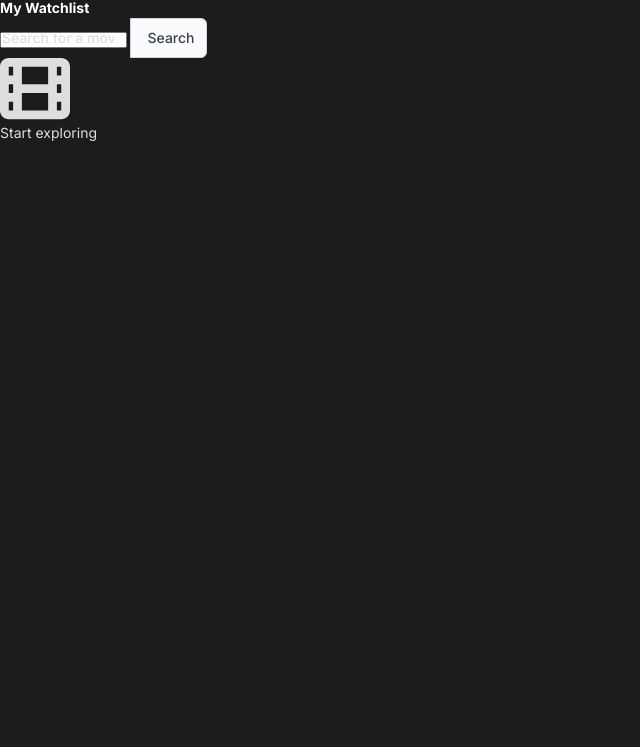
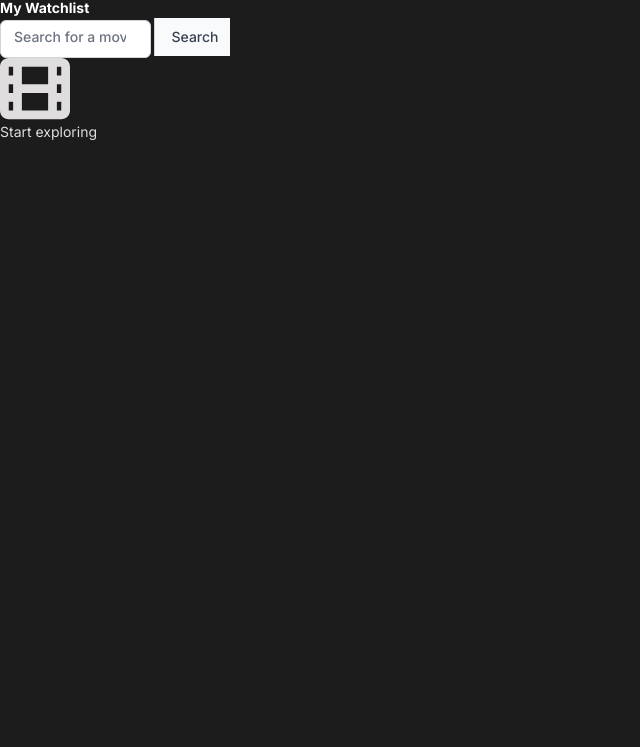
Before and after one commit to Gresham24/Scrimba-Solo-Projects, a website built with Vite: page Movie-watchlist/index.html in a window 1280 px wide. Shown: the part 81-828 px from the top of the page, without its empty margins (0-640 px from the left). Before the commit the page ends 800 px from the top, so only its background shows below. Built offline with nearby package versions, Linux system fonts and the light colour scheme.

Commit message:
[Movie Watchl.] styled search input

```diff
--- a/Movie-watchlist/index.css
+++ b/Movie-watchlist/index.css
@@ -20,12 +20,14 @@ html {
     /**** colors ****/
     --pitch-black: #1C1C1C;
     --light-grey: #DFDDDD;
-    /**** font ****/
+    /**** fonts ****/
     --h1-ff: normal 800 4.2rem/2.3rem 'Inter';
     --btn-ff: normal 700 1.4rem/2rem 'Inter';
     --placeholer-ff: normal 500 1.4rem/2rem 'Inter';
     --h3-ff: normal 500 1.8rem/2rem 'Inter';
     --p-ff: normal 400 1.4rem/2rem 'Inter';
+    /**** shadows ****/
+    --input-shadow: box-shadow: 0px .1rem .2rem 0px #0000000D;
 }
 
 
@@ -47,8 +49,8 @@ h1 {
 
 .search-input::placeholder {
     font: var(--placeholer-ff);
-    color: var(--light-grey);
-
+    font-weight: 500;
+    color: #6B7280;
 }
 
 .search-btn {
@@ -77,12 +79,31 @@ h1 {
 
 .search-btn {
     background-color: #F9FAFB;
-    border: solid 1px #D1D5DB;
+    border: none;
+    border-left: solid 1px #D1D5DB;
     cursor: pointer;
-    border-radius: 0 .6rem .6rem 0;
+    /* border-radius: 0 .6rem .6rem 0; */
     padding: .9rem 1.1rem .9rem 1.7rem;
 }
 
+
+/* ============================
+
+            INPUTS
+
+=============================== */
+
+.search-input {
+    padding: .9rem 1.3rem .9rem 1.3rem;
+    height: 3.8rem;
+    box-shadow: var(--input-shadow);
+    border-radius: .6rem;
+    border: solid 1px #D1D5DB;
+}
+
+.search-input::placeholder::before {
+    content: url('/images/search-icon.svg');
+}
 
 /* ============================
 
@@ -101,10 +122,13 @@ h1 {
 
 body {
     background-color: var(--pitch-black);
+    height: 100vh;
 }
 
 
-
+main {
+    height: 100%;
+}
 
 /* ============================
 
```
